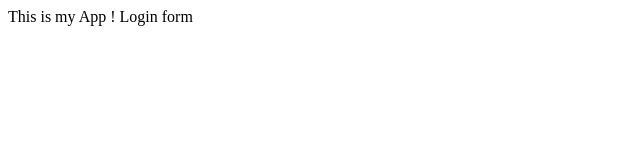
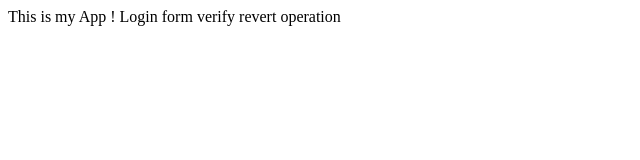
Before and after one commit to Janiusa/SampleApp, a plain HTML site: page index.html in a window 1280 px wide. Shown: the whole page, without its empty margins (0-640 px from the left). Drawn offline with Linux system fonts and the light colour scheme.

Commit message:
updated in html file for revert operation

```diff
--- a/index.html
+++ b/index.html
@@ -8,6 +8,6 @@
         This is my App !
           Login form
         </body>
-
+verify revert operation
 
 </html>
```
